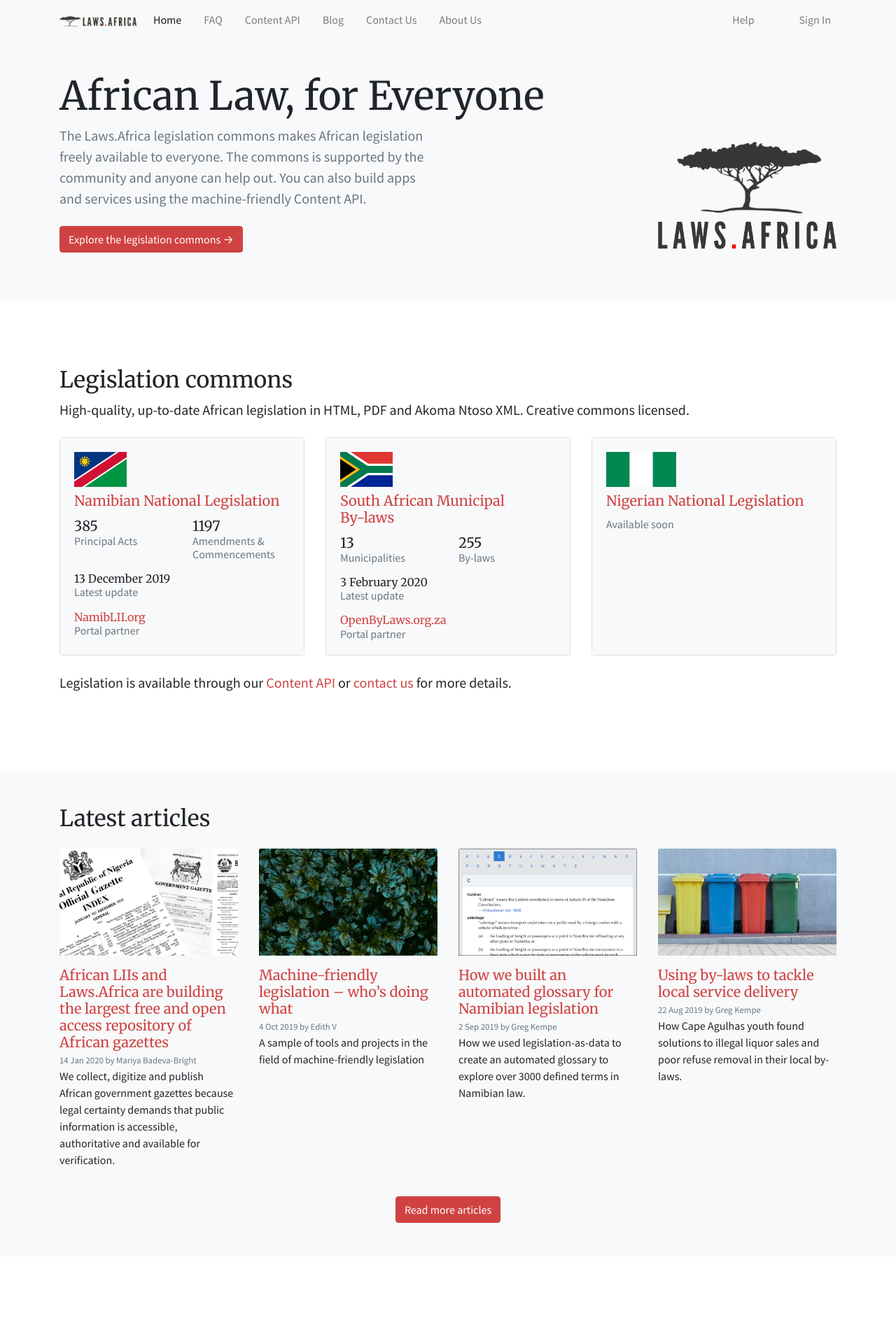
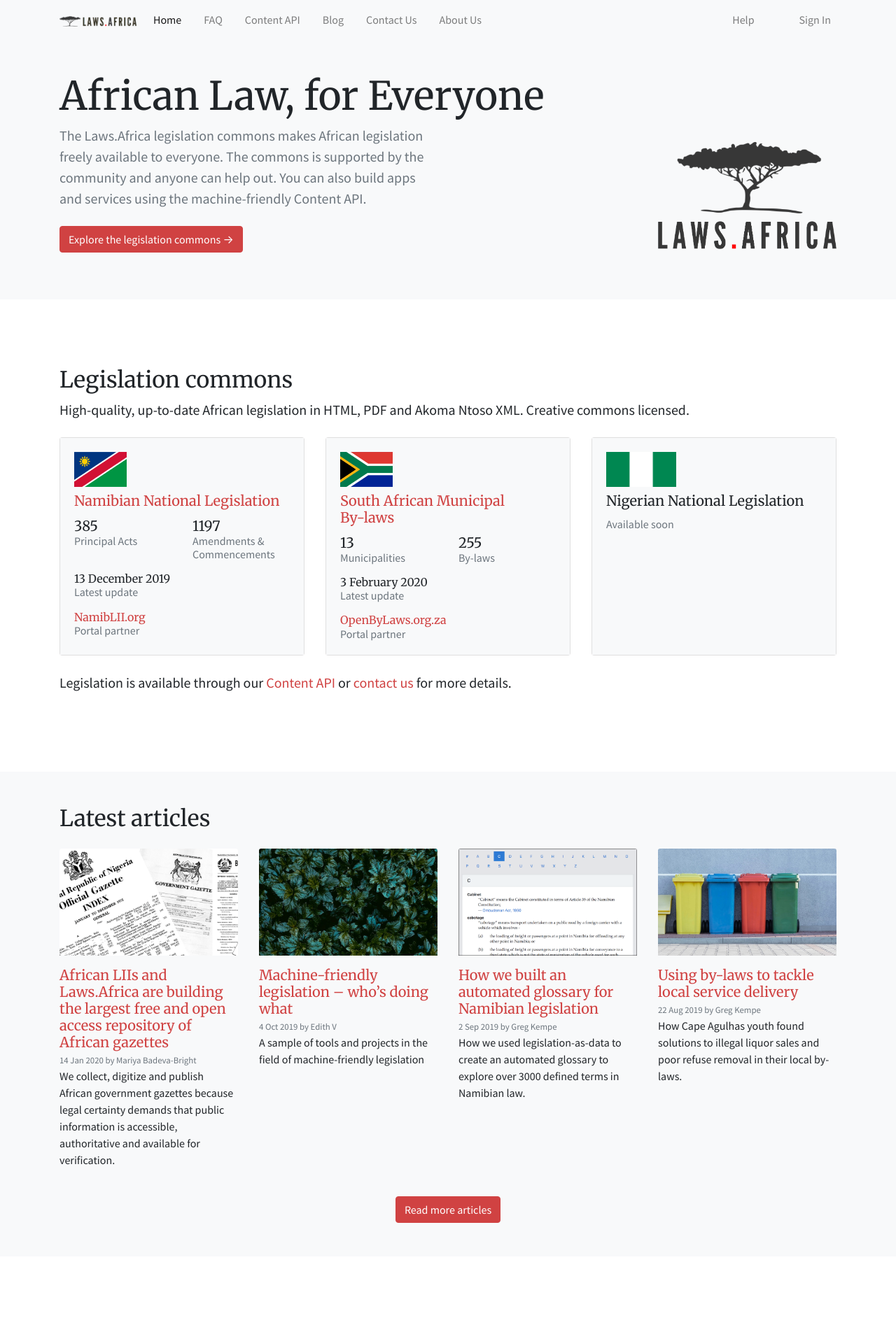
Before and after one commit to laws-africa/laws-africa.github.io, a Jekyll site: the page built from index.html, in a window 1280 px wide. Shown: the top 1894 px of the page at 70% size. Built offline with Jekyll 4.4.1, drawn with Linux system fonts in a browser that asks for light colours; nearby versions of some CDN libraries.

Commit message:
NG isn't a link

```diff
--- a/index.html
+++ b/index.html
@@ -86,7 +86,7 @@
       <div class="card mb-4 commons-card">
         <div class="card-body bg-light">
           <img src="/img/countries/ng-flag.png" class="flag mb-2" alt="Nigerian flag">
-          <h5 class="card-title"><a href="https://openbylaws.org.za/">Nigerian National Legislation</a></h5>
+          <h5 class="card-title">Nigerian National Legislation</h5>
           <div class="subtitle">Available soon</div>
         </div>
       </div>
```
